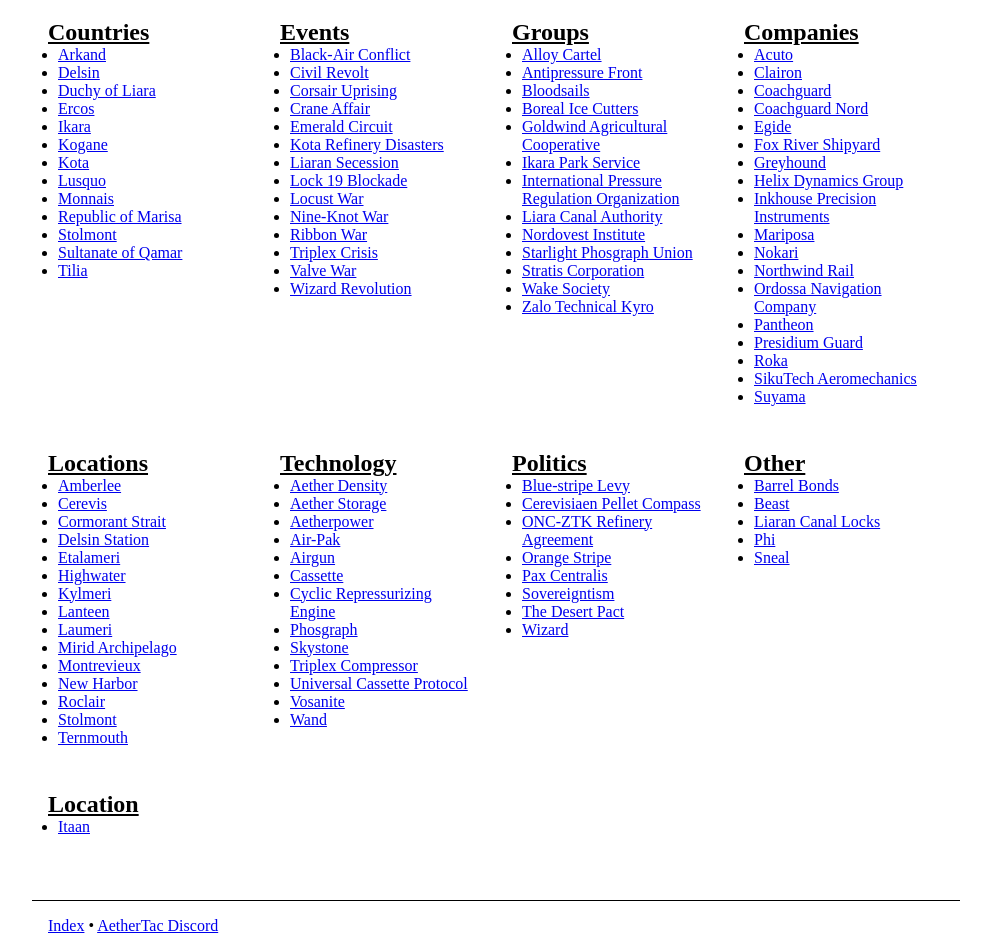
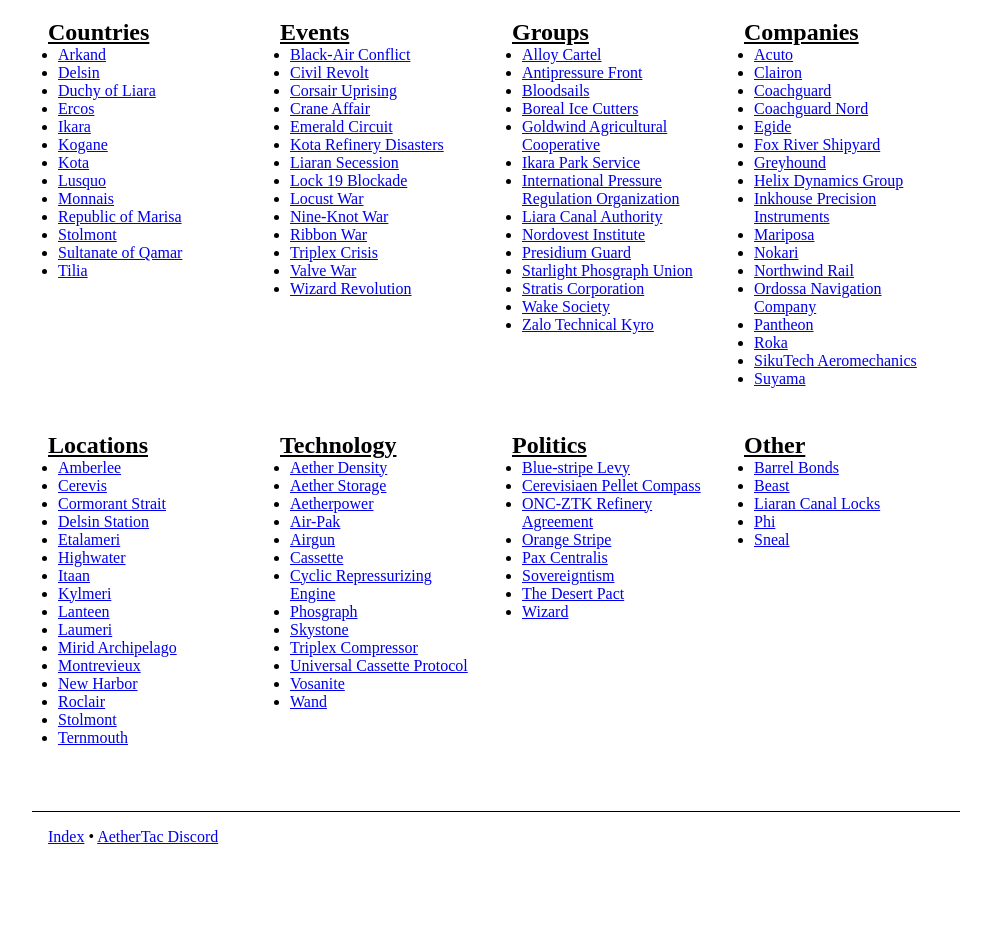
Before and after one commit to a11ce/aetherwiki, a plain HTML site: page docs/index.html in a window 1280 px wide. Shown: the part 68-1019 px from the top of the page, without its empty margins (144-1135 px from the left). After the commit the page ends 930 px from the top, so only its background shows below. Drawn offline with Linux system fonts and the light colour scheme.

Commit message:
aether: text updates

```diff
--- a/docs/index.html
+++ b/docs/index.html
@@ -126,6 +126,8 @@ Regulation Organization</a></li>
 Authority</a></li>
 <li><a href="nordovest-institute.html" class="wikilink">Nordovest
 Institute</a></li>
+<li><a href="presidium-guard.html" class="wikilink">Presidium
+Guard</a></li>
 <li><a href="starlight.html" class="wikilink">Starlight Phosgraph
 Union</a></li>
 <li><a href="stratis-corporation.html" class="wikilink">Stratis
@@ -158,8 +160,6 @@ Rail</a></li>
 <li><a href="ordossa-navigation-company.html" class="wikilink">Ordossa
 Navigation Company</a></li>
 <li><a href="pantheon.html" class="wikilink">Pantheon</a></li>
-<li><a href="presidium-guard.html" class="wikilink">Presidium
-Guard</a></li>
 <li><a href="roka.html" class="wikilink">Roka</a></li>
 <li><a href="sikutech.html" class="wikilink">SikuTech
 Aeromechanics</a></li>
@@ -177,6 +177,7 @@ Strait</a></li>
 Station</a></li>
 <li><a href="etalameri.html" class="wikilink">Etalameri</a></li>
 <li><a href="highwater.html" class="wikilink">Highwater</a></li>
+<li><a href="itaan.html" class="wikilink">Itaan</a></li>
 <li><a href="kylmeri.html" class="wikilink">Kylmeri</a></li>
 <li><a href="lanteen.html" class="wikilink">Lanteen</a></li>
 <li><a href="laumeri.html" class="wikilink">Laumeri</a></li>
@@ -239,12 +240,6 @@ Locks</a></li>
 <li><a href="sneal.html" class="wikilink">Sneal</a></li>
 </ul>
 </section>
-<section id="location" class="col">
-<h2>Location</h2>
-<ul>
-<li><a href="itaan.html" class="wikilink">Itaan</a></li>
-</ul>
-</section>
 </div>
     </article>
     <footer> <a href="index.html"> Index</a> •
```
Also changed, not shown: docs/lock-19-blockade.html (+1 -1 lines), docs/wizard.html (+1 -1 lines), 7 other files.
